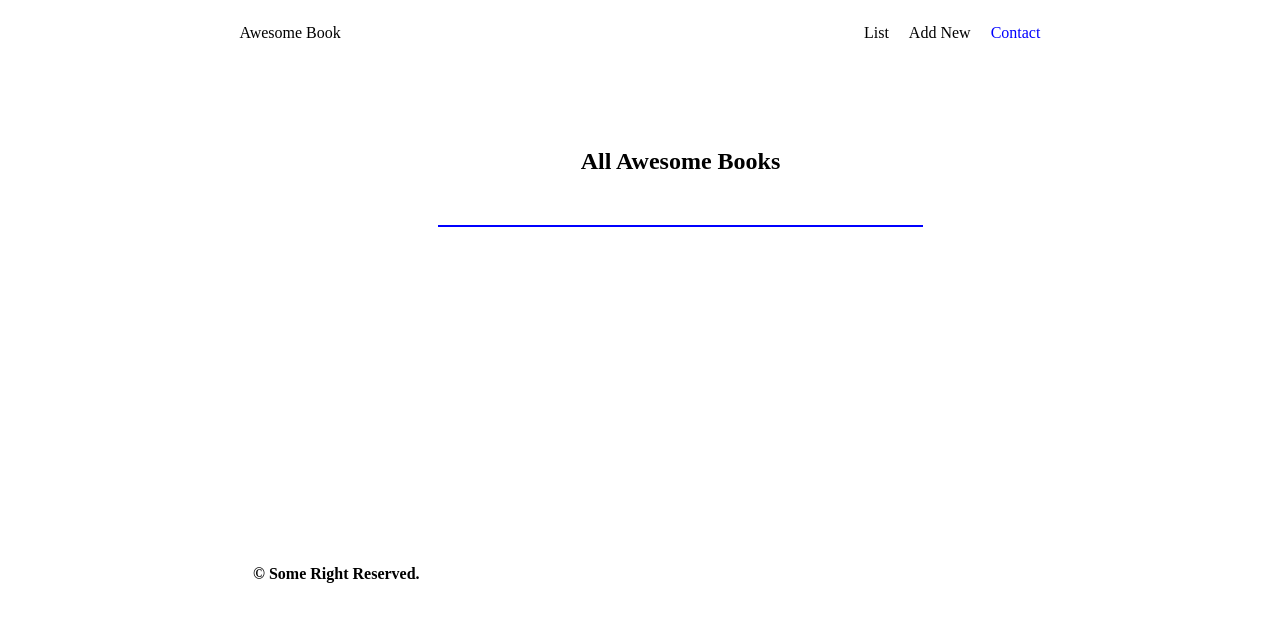
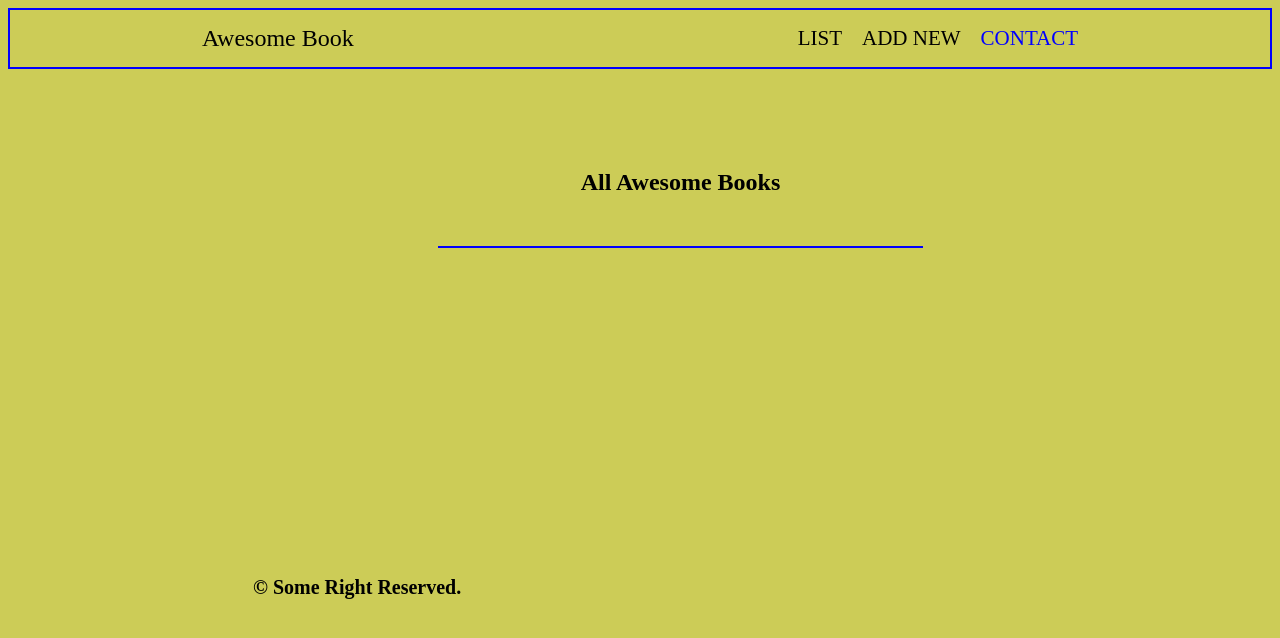
Before and after one commit to henrycode460/awesome-book, a website with bundled scripts: page index.html in a window 1280 px wide. Built offline with nearby package versions, Linux system fonts and the light colour scheme.

Commit message:
Add style and fix linter errors

```diff
--- a/index.css
+++ b/index.css
@@ -1,19 +1,26 @@
+body {
+  background-color: rgb(204, 204, 87);
+}
+
 .heading-sec {
   display: flex;
   flex-direction: row;
   align-items: center;
   justify-content: space-around;
+  border: 2px double blue;
 }
 
 #listviewMain {
   position: absolute;
   margin-left: 430px;
-  margin-top: 20px;
+  margin-top: 30px;
 }
 
 .nav-link {
   text-decoration: none;
   color: black;
+  font-size: 21px;
+  text-transform: uppercase;
 }
 
 .nav-list {
@@ -52,7 +59,11 @@
   justify-content: space-between;
   border: 5px solid #fff;
   height: 30px;
-  background-color: rgb(212, 212, 245);
+  background-color: rgb(116, 116, 233);
+}
+
+.logo {
+  font-size: 24px;
 }
 
 .book-list-style {
@@ -102,6 +113,7 @@ input {
 
 .copy-right-detail {
   margin-left: 245px;
+  font-size: 20px;
 }
 
 .footer-sec {
```
